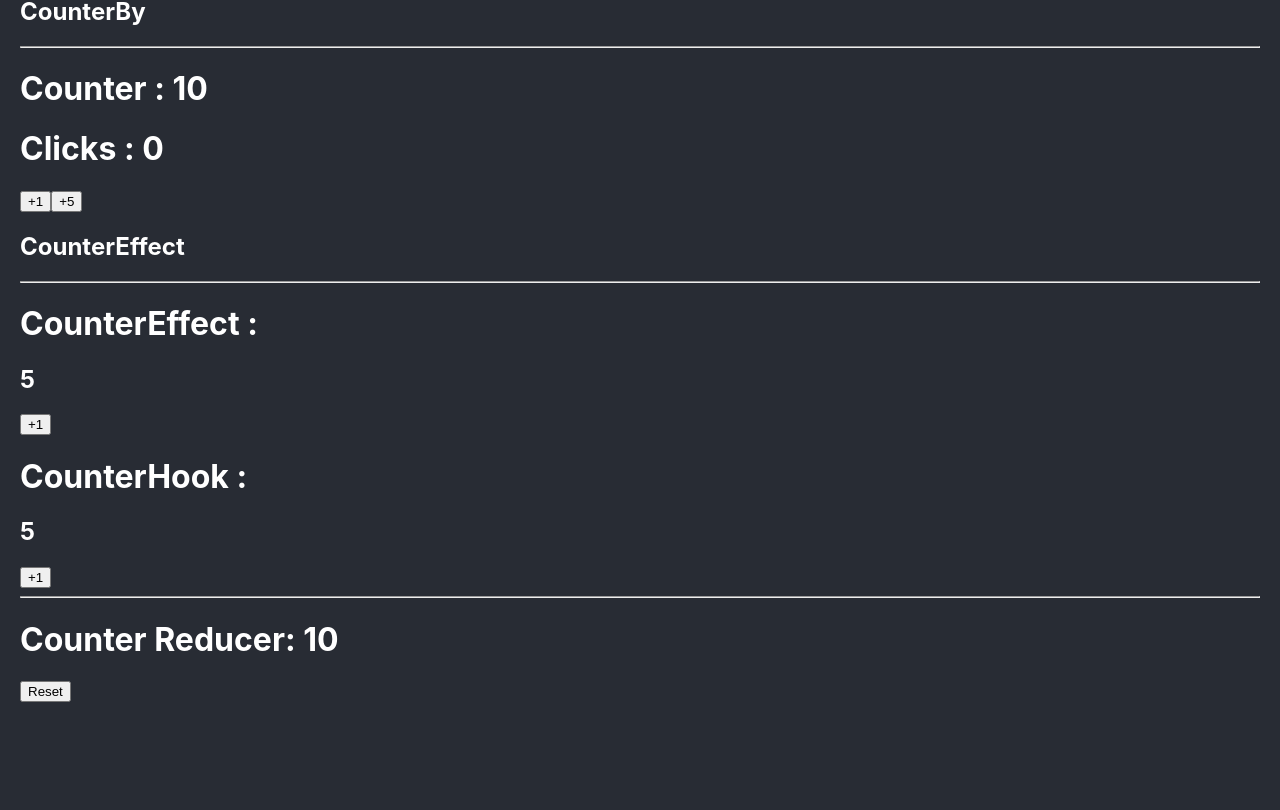
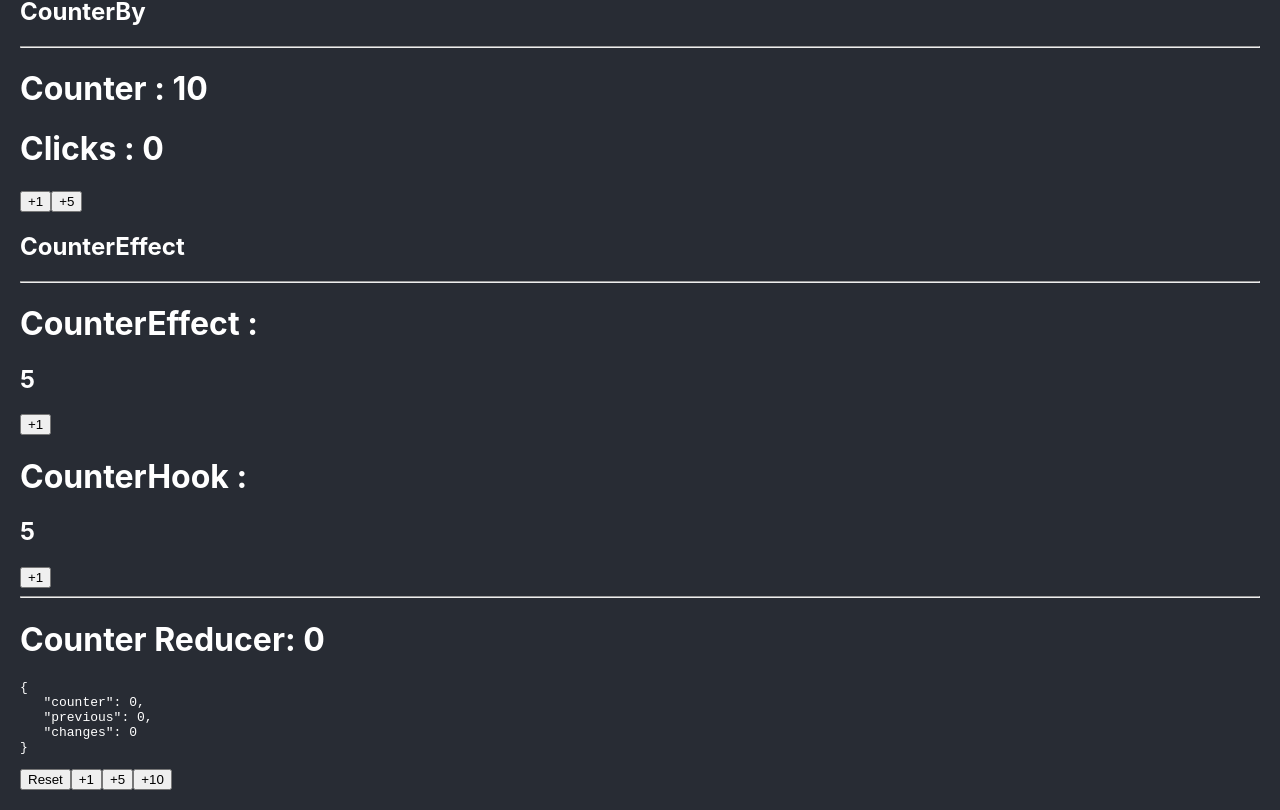
Before and after one commit to Gabriel1Maximiliano/React-pro-bases, a React (Create React App) app: page / in a window 1280 px wide. Shown: the part 231-1041 px from the top of the page. Before the commit the page ends 953 px from the top, so only its background shows below. Built offline with nearby package versions, Linux system fonts and the light colour scheme.

Commit message:
counter Reducer finished

```diff
--- a/src/bases/CounterReducer.tsx
+++ b/src/bases/CounterReducer.tsx
@@ -6,9 +6,9 @@ interface CounterState {
     changes :number
 }
 const INITIAL_STATE:CounterState ={
-    counter:10,
-    previous:15,
-    changes:20
+    counter:0,
+    previous:0,
+    changes:0
 }
 type CounterAction =
 |{ type:'increaseBy', payload:{value:number}}
@@ -18,8 +18,9 @@ const counterComponentReducer = (state :CounterState,  action:CounterAction):Cou
     switch (action.type) {
         case'increaseBy':
             return{
-                ...state,
-                counter: state.counter+1
+                counter :state.counter+action.payload.value,
+                previous:state.counter,
+                changes :state.changes+1
             }
             case'reset':
             return{
@@ -37,13 +38,25 @@ export const CounterReducer = () => {
 
     const [state, dispatch] = useReducer(counterComponentReducer, INITIAL_STATE)
 
-    const handleClick = () => {
+    const handleReset = () => {
         dispatch({type:'reset'});
+    }
+    const increaseBy = (value:number) => {
+        dispatch({ type:'increaseBy', payload:{value}});
+
     }
   return (
    <>
    <h1>Counter Reducer: { state.counter }</h1>
-   <button onClick={ handleClick } >Reset</button>
+   <pre>
+    {
+        JSON.stringify( state,null,3)
+    }
+   </pre>
+   <button onClick={ handleReset } >Reset</button>
+   <button onClick={ ()=>increaseBy(1) } >+1</button>
+   <button onClick={ ()=>increaseBy(5) } >+5</button>
+   <button onClick={ ()=>increaseBy(10) } >+10</button>
    </>
   )
 }
```
